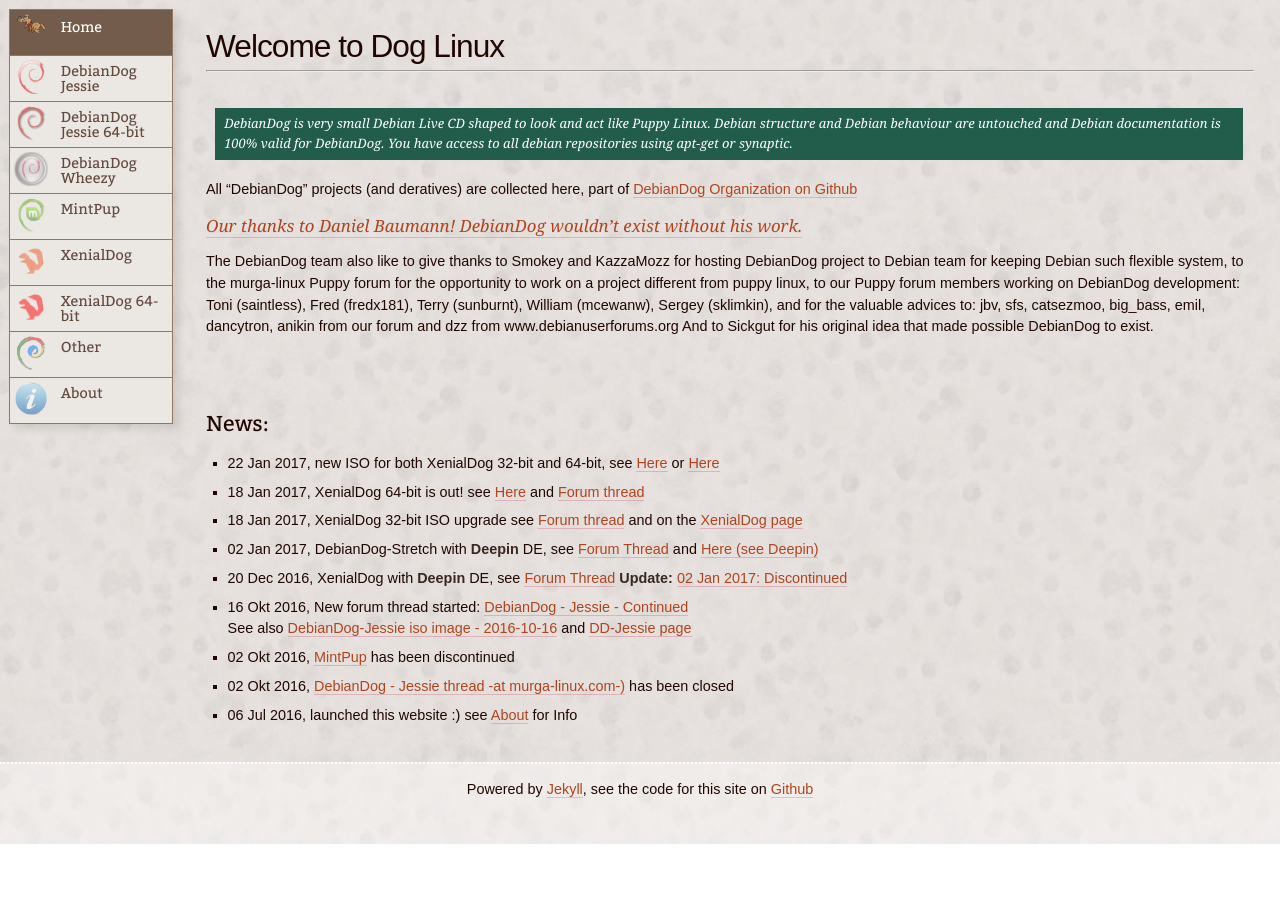
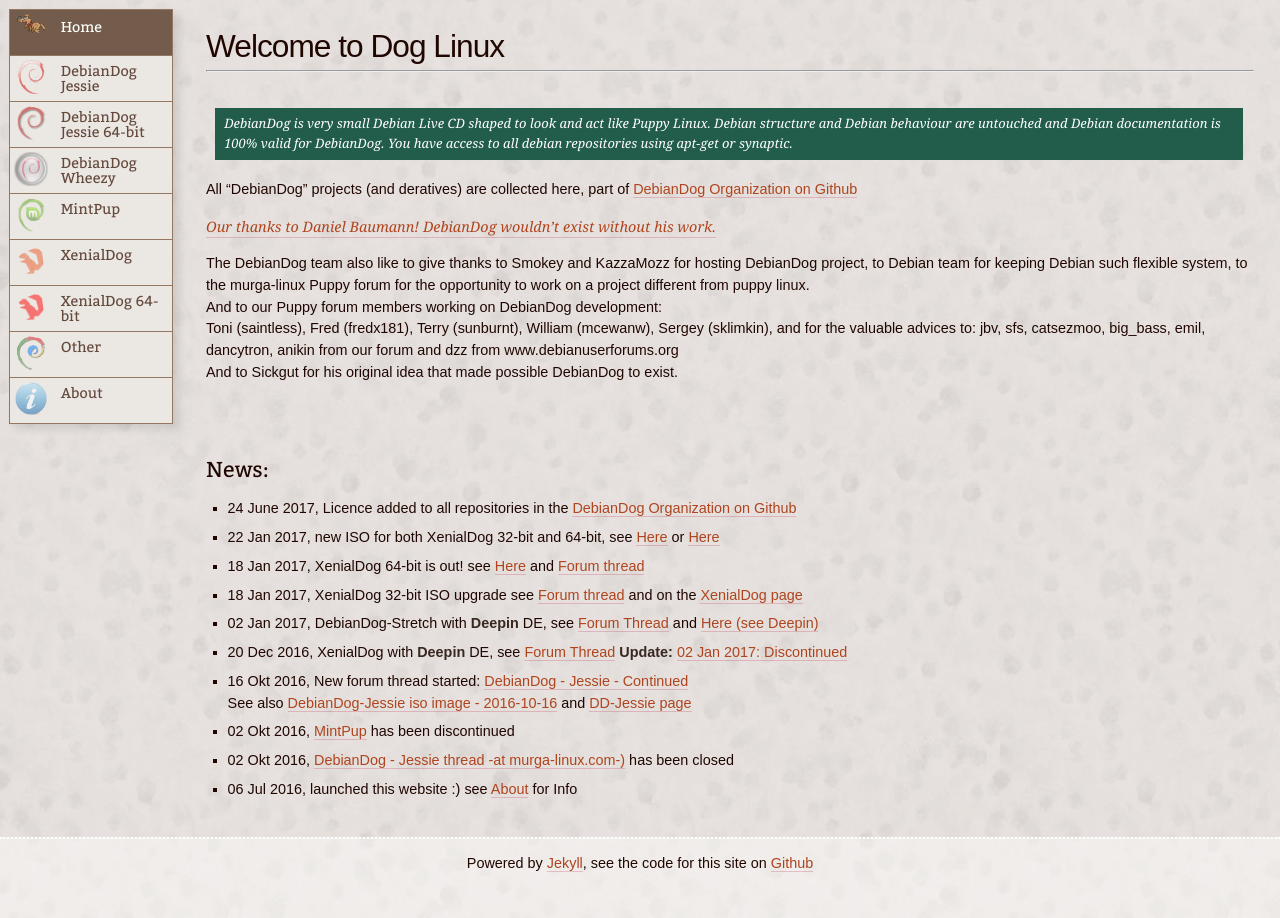
Before and after one commit to DebianDog/doglinux, a Jekyll site: the page built from index.md, in a window 1280 px wide. Built offline with Jekyll 4.4.1, drawn with Linux system fonts in a browser that asks for light colours; comment, search, counter and statistics services are not loaded.

Commit message:
added to News: All repositories licenced

```diff
--- a/index.md
+++ b/index.md
@@ -14,15 +14,11 @@ image: css/running_hound.gif
 
 All "DebianDog" projects (and deratives) are collected here, part of [DebianDog Organization on Github](https://github.com/DebianDog/ "Join the DebianDog Organization!"){:target="_blank"}
 
-### [*Our thanks to Daniel Baumann! DebianDog wouldn't exist without his work.*](https://lists.debian.org/debian-live/2015/11/msg00024.html "An abrupt End to Debian Live"){:target="_blank"}
-
-The DebianDog team also like to give thanks to Smokey and KazzaMozz for hosting DebianDog project
-to Debian team for keeping Debian such flexible system,
-to the murga-linux Puppy forum for the opportunity to work on a project different from puppy linux,
-to our Puppy forum members working on DebianDog development:
+#### [*Our thanks to Daniel Baumann! DebianDog wouldn't exist without his work.*](https://lists.debian.org/debian-live/2015/11/msg00024.html "An abrupt End to Debian Live"){:target="_blank"}
+The DebianDog team also like to give thanks to Smokey and KazzaMozz for hosting DebianDog project, to Debian team for keeping Debian such flexible system, to the murga-linux Puppy forum for the opportunity to work on a project different from puppy linux.
+And to our Puppy forum members working on DebianDog development:
 Toni (saintless), Fred (fredx181), Terry (sunburnt), William (mcewanw), Sergey (sklimkin),
-and for the valuable advices to: jbv, sfs, catsezmoo, big_bass, emil, dancytron, anikin from our forum
-and dzz from www.debianuserforums.org
+and for the valuable advices to: jbv, sfs, catsezmoo, big_bass, emil, dancytron, anikin from our forum and dzz from www.debianuserforums.org
 And to Sickgut for his original idea that made possible DebianDog to exist.
 
 
@@ -32,6 +28,8 @@ And to Sickgut for his original idea that made possible DebianDog to exist.
 
 
 ## News:
+
+ - 24 June 2017, Licence added to all repositories in the [DebianDog Organization on Github](https://github.com/DebianDog/ "Join the DebianDog Organization!"){:target="_blank"}
 
  - 22 Jan 2017, new ISO for both XenialDog 32-bit and 64-bit, see [Here](http://murga-linux.com/puppy/viewtopic.php?p=940488&sid=fa8f3cd004cc17b79ab104a2d37b5e9e#940488){:target="_blank"} or [Here](http://murga-linux.com/puppy/viewtopic.php?p=940485#940485){:target="_blank"}
 
```
